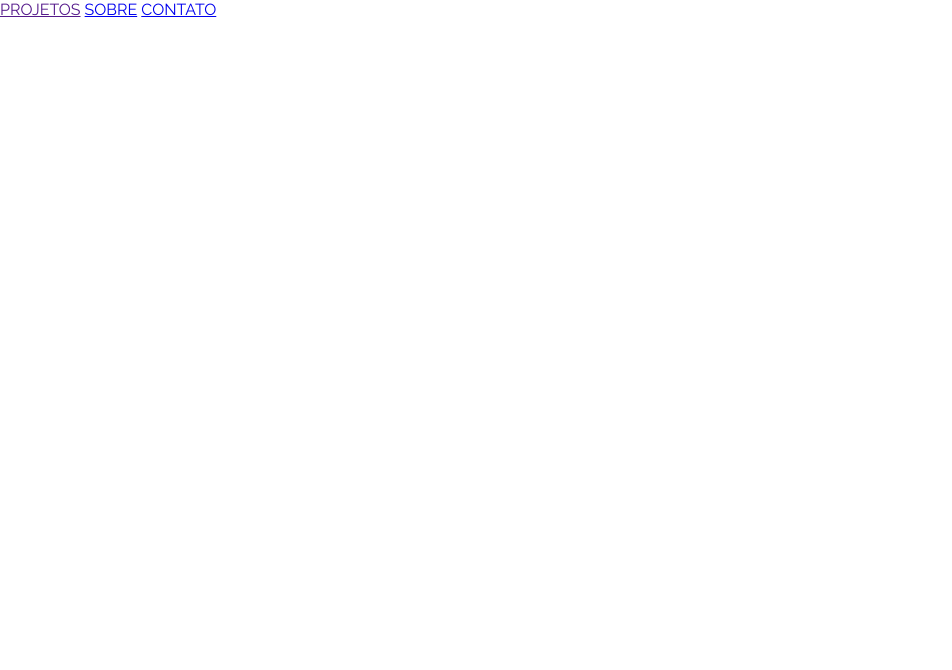
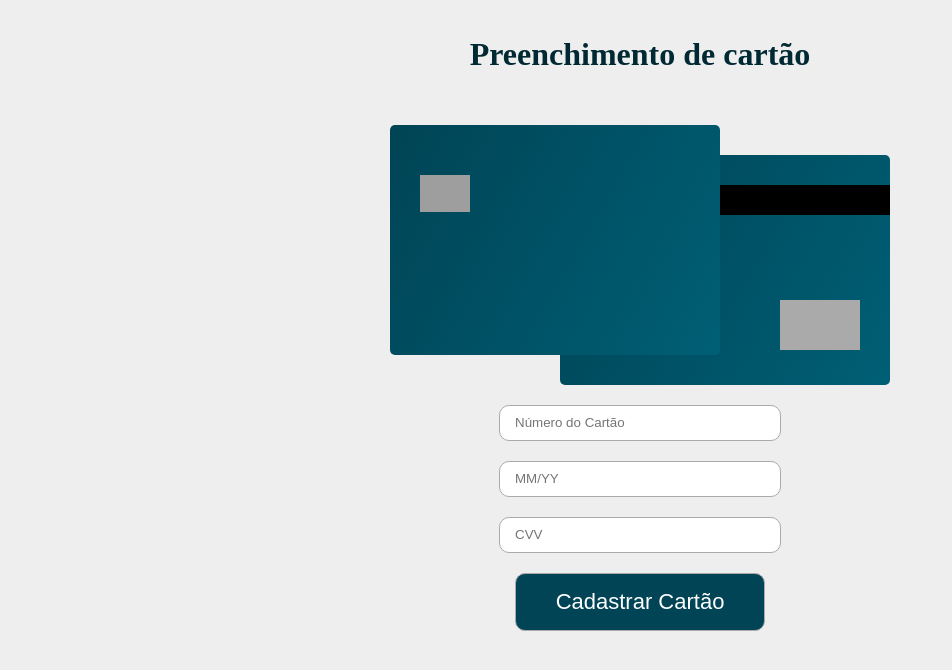
Before and after one commit to jeanccdev/cartao, a plain HTML site: page index.html in a window 1280 px wide. Shown: the whole page, without its empty margins (0-952 px from the left). Drawn offline with nearby package versions, Linux system fonts and the light colour scheme; grey boxes are pictures that could not be loaded.

Commit message:
Preenchimento de Cartao v1.0

```diff
--- a/index.html
+++ b/index.html
@@ -3,26 +3,144 @@
 <head>
     <meta charset="UTF-8">
     <meta http-equiv="X-UA-Compatible" content="IE=edge">
+    <script src="https://unpkg.com/vue@3/dist/vue.global.js"></script>
     <meta name="viewport" content="width=device-width, initial-scale=1.0">
-    <title>Portfolio</title>
-    <link href='https://fonts.googleapis.com/css?family=Raleway' rel='stylesheet'>
     <style>
-        body {
-            margin: 0;
-            padding: 0;
-            border: 0;
-            box-sizing: border-box;
-            font-family: Raleway;
-        }
+body {
+    margin: 15px 0 0 0;
+    padding: 0;
+    border: 0;
+    box-sizing: border-box;
+    display: flex;
+    justify-content: center;
+    align-items: center;
+    flex-direction: column;
+    background-color: #eee;
+}
+
+#appcartao {
+    margin: 30px 0 0 0;
+}
+
+#frentecartao {
+    background: linear-gradient(120deg, rgba(0, 68, 85, 1), rgba(0, 95, 117, 1));
+    height: 230px;
+    width: 330px;
+    border-radius: 5px;
+    position: absolute;
+    z-index: 2;
+}
+
+#frentecartao img {
+    width: 50px;
+    position: relative;
+    top: 50px;
+    left: 30px;
+}
+
+#trascartao {
+    background: linear-gradient(120deg, rgba(0, 68, 85, 1), rgba(0, 95, 117, 1));
+    height: 230px;
+    width: 330px;
+    margin: 30px 0 0 170px;
+    border-radius: 5px;
+    position: relative;
+    z-index: 1;
+}
+
+#numerocartao {
+    position: absolute;
+    left: 60px;
+    top: 120px;
+    color: #fff;
+    font-size: 22px;
+}
+
+#validadecartao {
+    position: absolute;
+    left: 60px;
+    top: 160px;
+    color: #fff;
+    font-size: 17px;
+}
+
+#cvv {
+    position: absolute;
+    right: 60px;
+    top: 160px;
+    color: #fff;
+    font-size: 20px;
+}
+
+#leitor {
+    position: absolute;
+    top: 30px;
+    width: 100%;
+    height: 30px;
+    background-color: #000;
+}
+
+#campocvv {
+    position: absolute;
+    right: 30px;
+    top: 145px;
+    width: 80px;
+    height: 50px;
+    background-color: #aaa;
+}
+
+#inputs {
+    display: flex;
+    justify-content: center;
+    align-items: center;
+    flex-direction: column;
+    margin: 2% 0 0 0;
+}
+
+input {
+    border: 1px solid #aaa;
+    border-radius: 10px;
+    margin: 2% 0;
+    width: 250px;
+    height: 30px;
+    padding: 2px 15px;
+}
+
+input[type=submit] {
+    background-color: rgba(0, 68, 85, 1);
+    color: #fff;
+    padding: 15px;
+    font-size: 22px;
+    height: auto;
+    cursor: pointer;
+}
+
+h1 {
+    color: rgb(0, 41, 51);
+}
     </style>
+    <title>Cartão</title>
 </head>
 <body>
-    <header>
-        <nav>
-            <a href="">PROJETOS</a>
-            <a href="sobre.html">SOBRE</a>
-            <a href="contatos.html">CONTATO</a>
-        </nav>
-    </header>
+    <h1>Preenchimento de cartão</h1>
+    <section id="appcartao">
+        <div id="frentecartao">
+            <img src="https://cdn-icons-png.flaticon.com/512/680/680284.png">
+            <span id="numerocartao">{{numerocartao}}</span>
+            <span id="validadecartao">{{validadecartao}}</span>
+        </div>
+        <div id="trascartao">
+            <div id="leitor"></div>
+            <div id="campocvv"></div>
+            <span id="cvv" v-html="cvv"></span>
+        </div>
+        <div id="inputs">
+            <input type="text" v-model="numerocartao" minlength="16" maxlength="16" placeholder="Número do Cartão" oninput="this.value = this.value.replace(/\D/gi, '')">
+            <input type="text" v-model="validadecartao" placeholder="MM/YY" maxlength="5" minlength="5" oninput="this.value = this.value.replace(/(\d{2})(\d)/g, '$1/$2');">
+            <input type="text" v-model="cvv" minlength="3" maxlength="3" placeholder="CVV" oninput="this.value = this.value.replace(/\D/gi, '')">
+            <input type="submit" value="Cadastrar Cartão" @click="cadastrado">
+        </div>
+    </section>
+    <script src="vue.js"></script>
 </body>
 </html>
--- /dev/null
+++ b/style.css
@@ -0,0 +1,76 @@
+body  {
+    margin: 0;
+    padding: 0;
+    border: 0;
+    box-sizing: border-box;
+  }
+
+#appcartao {
+    margin: 80px 0 0 0;
+    width: 100%;
+    display: flex;
+    justify-content: center;
+    align-items: center;
+    flex-direction: column;
+}
+
+#frentecartao {
+    width: 400px;
+    height: 230px;
+    background: linear-gradient(120deg, rgba(0, 68, 85, 1), rgba(0, 95, 117, 1));
+    border-radius: 5px;
+    margin: 0 200px 0 0;
+}
+
+#frentecartao img {
+    width: 50px;
+    height: 50px;
+    margin: 15% 0 0 9%;
+}
+
+#trascartao {
+    width: 400px;
+    height: 230px;
+    background: linear-gradient(120deg, rgba(0, 68, 85, 1), rgba(0, 95, 117, 1));
+    border-radius: 5px;
+    margin: 50px 0px 0 0;
+    position: absolute;
+    z-index: -1;
+}
+
+#leitor {
+    display: flex;
+    margin: 40px 0 0 0;
+    width: 100%;
+    height: 40px;
+    background-color: #000;
+}
+
+#numerocartao {
+    display: flex;
+    margin: 1% 0 0 11%;
+    font-size: 20px;
+    color: white;
+}
+
+#validadecartao {
+    display: flex;
+    margin: 3% 0 0 11%;
+    font-size: 15px;
+    color: white;
+}
+
+#cvv {
+    position: absolute;
+    margin: 20% 0 0 80%;
+    width: 50px;
+    height: 50px;
+}
+
+#campocvv {
+    display: flex;
+    margin: 100px 0 0 0;
+    width: 100%;
+    height: 40px;
+    background-color: #000;
+}
--- /dev/null
+++ b/vue.js
@@ -0,0 +1,20 @@
+const { createApp } = Vue
+
+createApp({
+    data() {
+        return {
+            numerocartao: undefined,
+            validadecartao: undefined,
+            cvv: undefined
+        }
+    },
+    methods: {
+      cadastrado() {
+        // `this` inside methods points to the current active instance
+        alert(`Cartão Cadastrado!`)
+        this.numerocartao = undefined,
+        this.validadecartao = undefined,
+        this.cvv = undefined
+      }
+    }
+}).mount('#appcartao')
```
Also changed, not shown: portfolio/index.html (added, +49 -0 lines).
